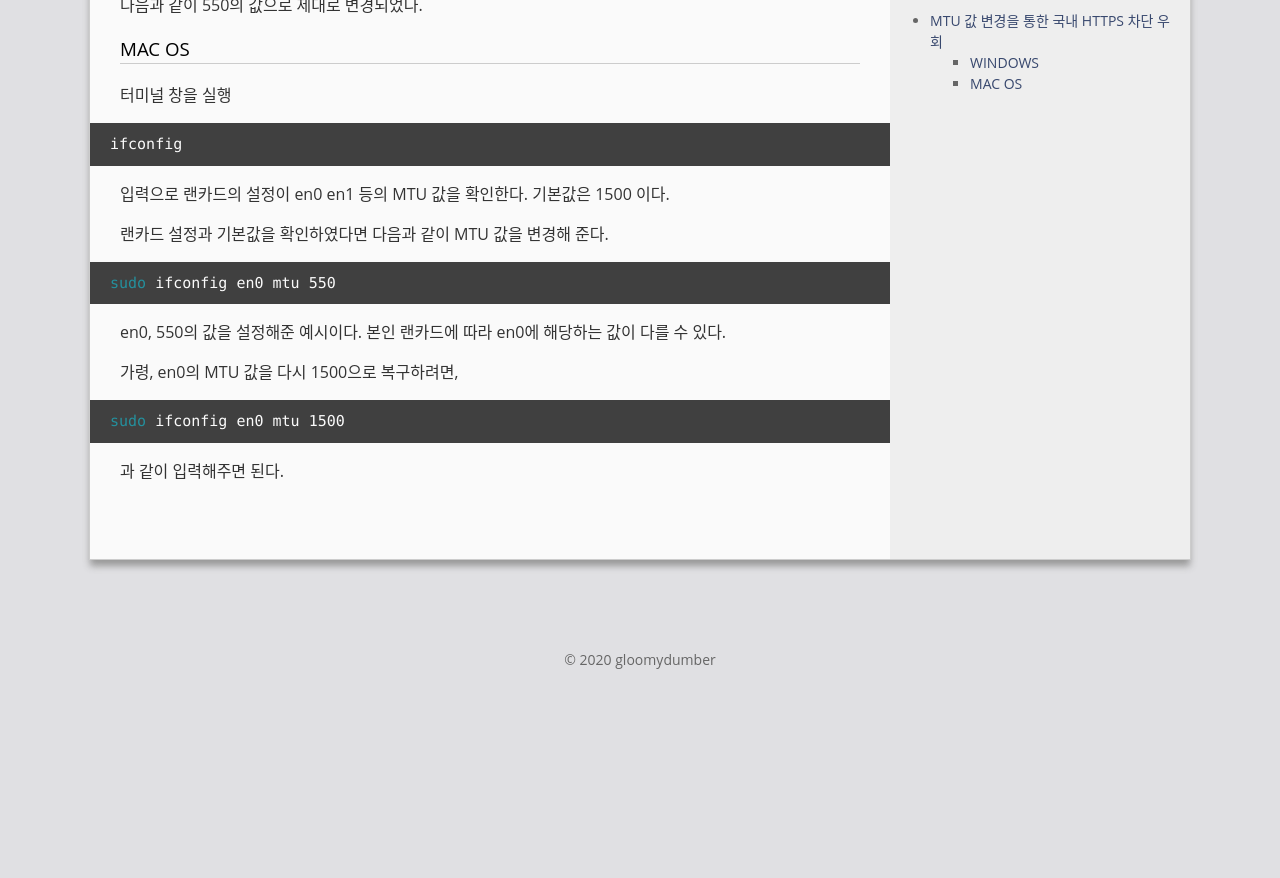
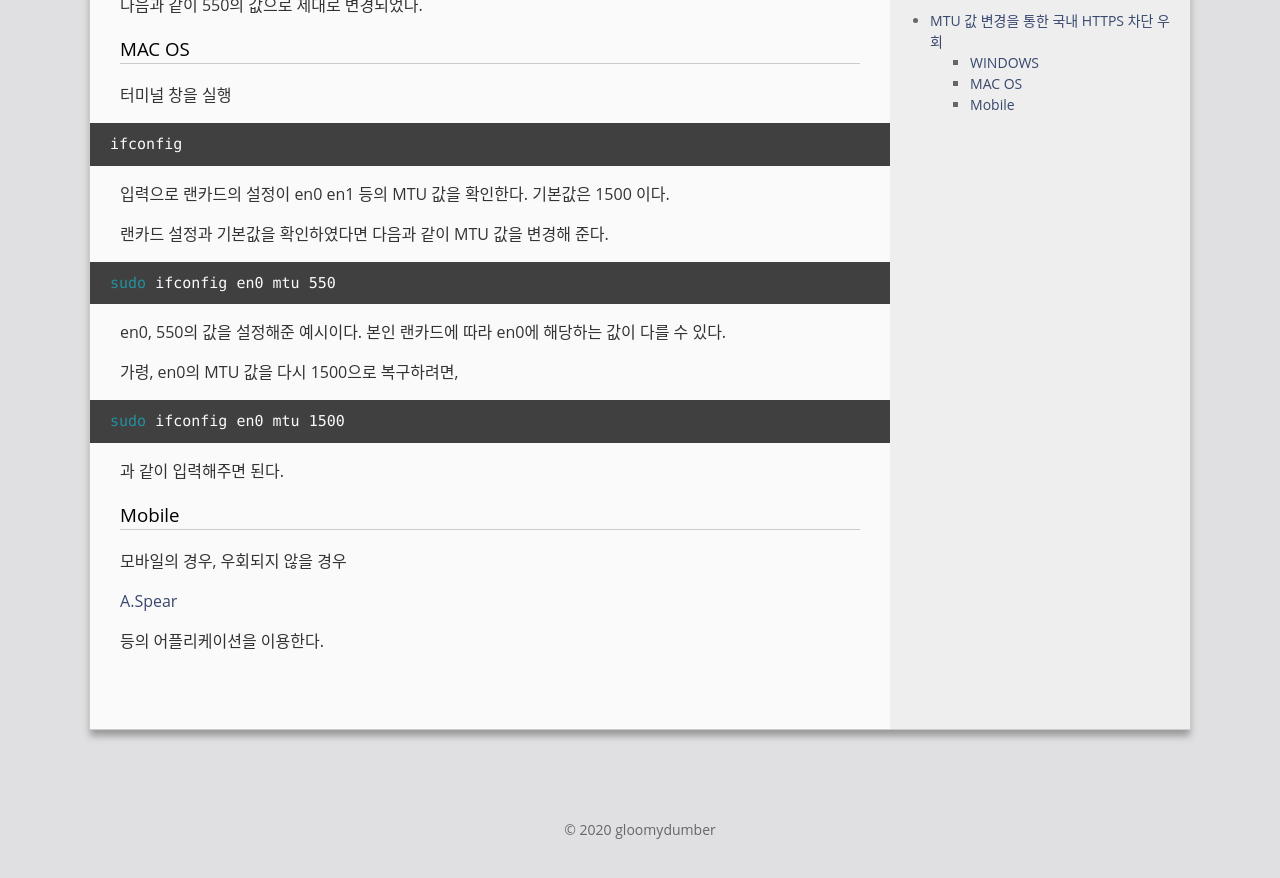
Before and after one commit to gloomydumber/copy, a Jekyll site: the page built from _posts/2020-03-01-httpSet.md, in a window 1280 px wide and 900 px high, scrolled down 2319 px. Shown: the top 878 px of the window. Built offline with Jekyll 4.4.1, drawn with Linux system fonts in a browser that asks for light colours; comment, search, counter and statistics services are not loaded; before the commit the page ends 3049 px from its top, so only the background shows below that.

Commit message:
PostModded

````diff
--- a/_posts/2020-03-01-httpSet.md
+++ b/_posts/2020-03-01-httpSet.md
@@ -91,3 +91,11 @@ sudo ifconfig en0 mtu 1500
 ```
 
 과 같이 입력해주면 된다.
+
+### Mobile
+
+모바일의 경우, 우회되지 않을 경우
+
+[A.Spear](https://github.com/aspear-internet/ASpear-desktop-release){: target="\_blank"}
+
+등의 어플리케이션을 이용한다.
````
